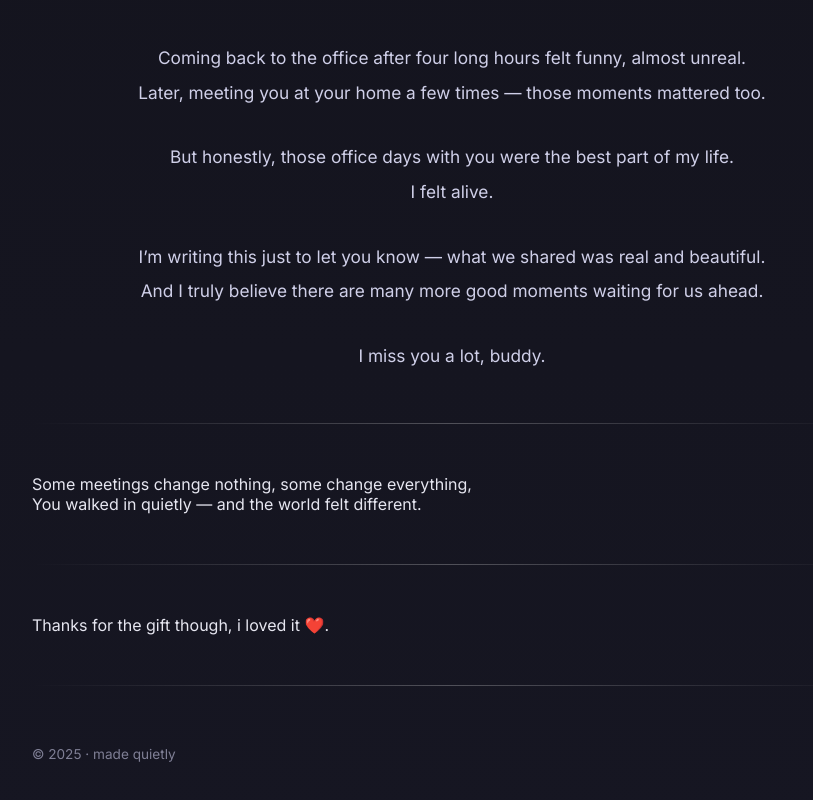
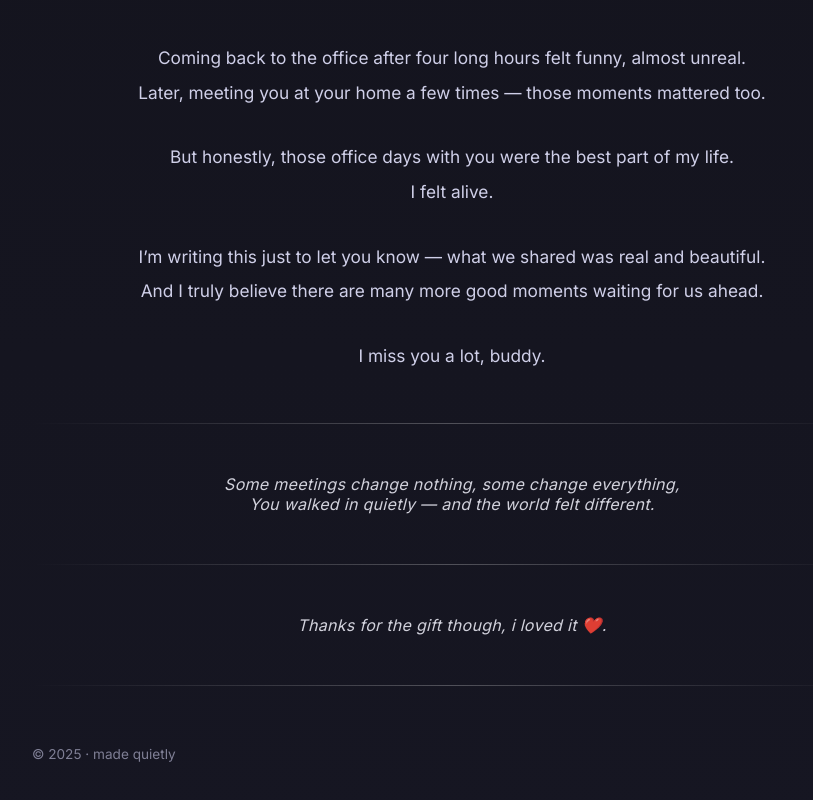
Before and after one commit to sanskarparihar/kinjalkrajpurohit, a plain HTML site: page index.html in a window 1280 px wide. Shown: the part 2548-3348 px from the top of the page, without its empty margins (188-1001 px from the left). Drawn offline with Linux system fonts and the light colour scheme.

Commit message:
Update index.html

```diff
--- a/index.html
+++ b/index.html
@@ -58,6 +58,13 @@
     .opening {
   font-size: 1.15rem;
   opacity: 0.95;
+}
+    .poem {
+  text-align: center;
+  font-style: italic;
+  margin: 50px auto;
+  opacity: 0.9;
+  letter-spacing: 0.3px;
 }
 
     footer {
@@ -154,12 +161,12 @@
   <p class="ending">I miss you a lot, buddy.</p>
 </div>
 <hr class="soft-line">
-   <p>
-    Some meetings change nothing, some change everything, <br>
-    You walked in quietly — and the world felt different.
-  </p>
+   <p class="poem">
+  Some meetings change nothing, some change everything,<br>
+  You walked in quietly — and the world felt different.
+</p>
   <hr class="soft-line">
-  <p>
+   <p class="poem">
     Thanks for the gift though, i loved it ❤️.
   </p>
 <hr class="soft-line">
```
